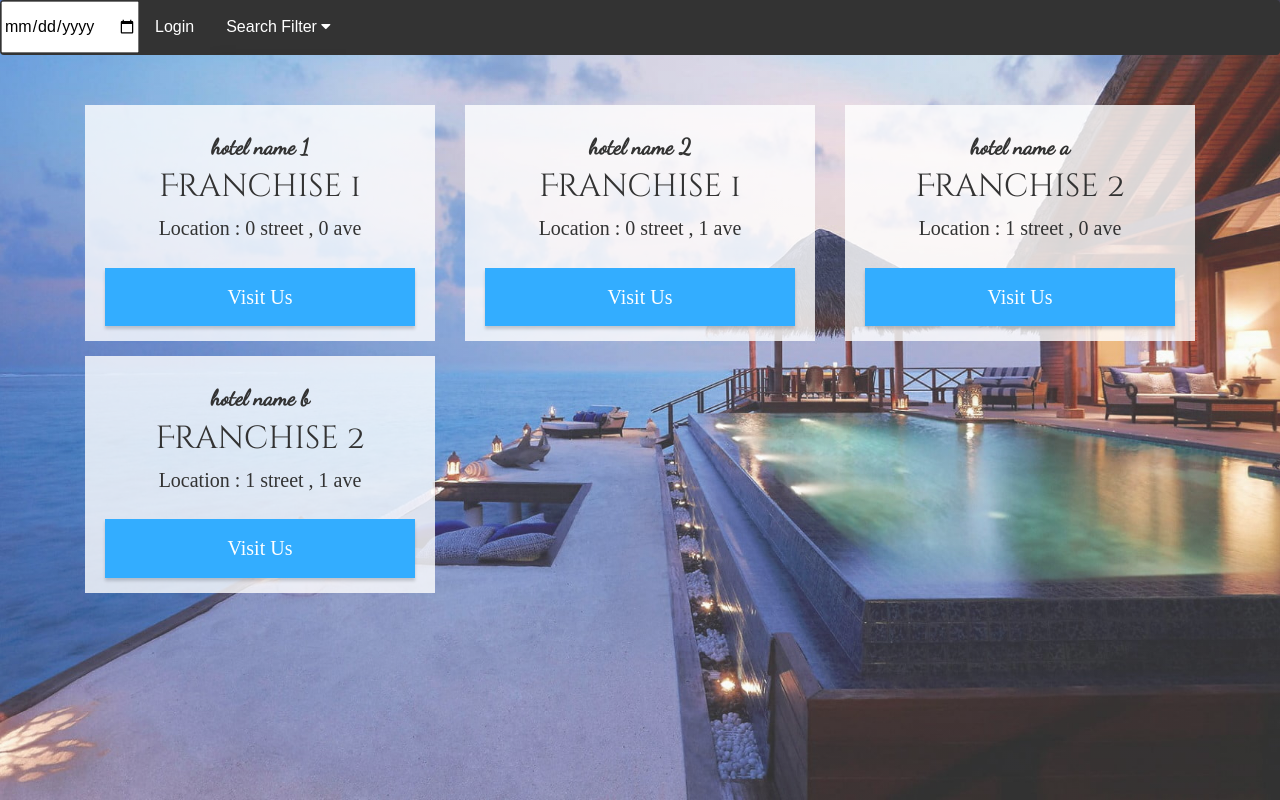
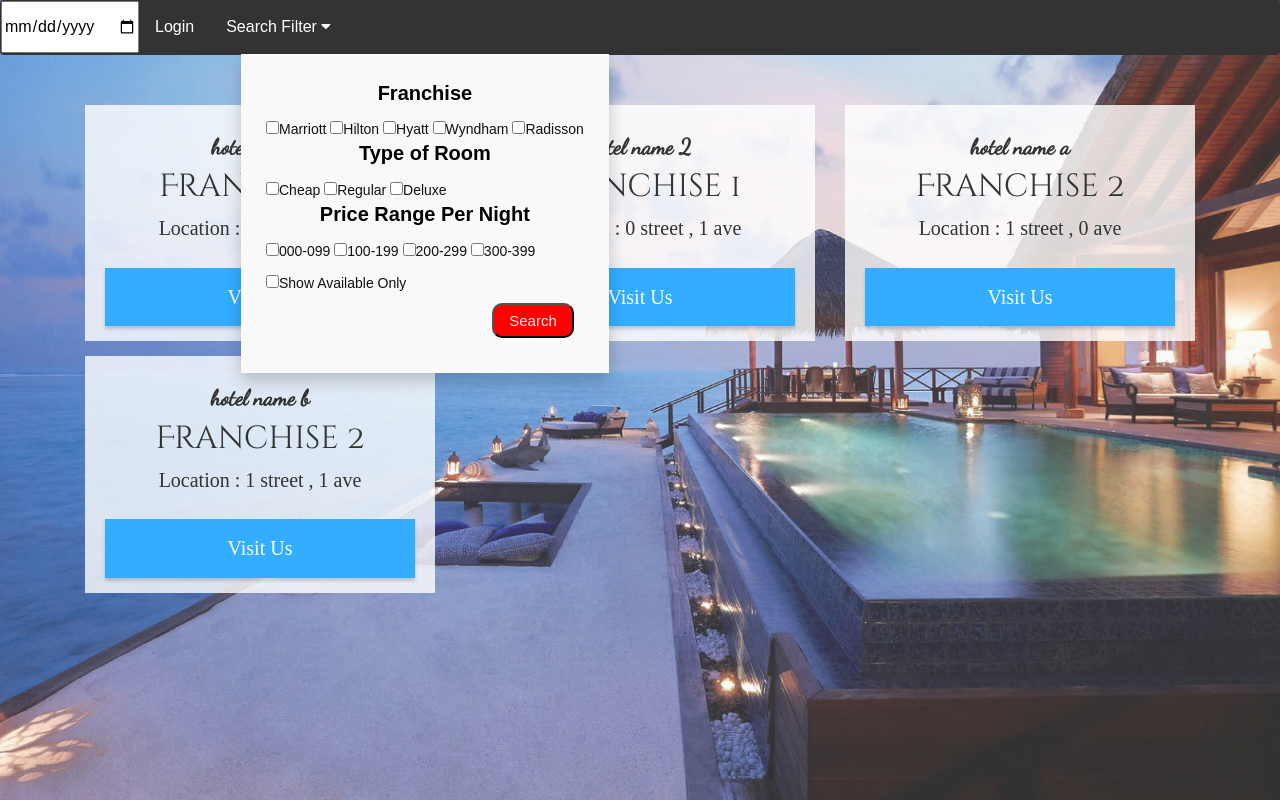
Before and after one commit to jackylau-nyc/qccs370p2, a PHP site: page / in a window 1280 px wide, after a click on "Search Filter". Run offline with PHP 8.4, Linux system fonts and the light colour scheme; some web fonts are replaced.

Commit message:
Edit navbar

```diff
--- a/public/css/navbarstyle.css
+++ b/public/css/navbarstyle.css
@@ -1,10 +1,4 @@
-body {
-  margin: 0;
-  padding: 0;
-}
-
 .navbar {
-  overflow: hidden;
   background-color: #333;
   font-family: Arial, Helvetica, sans-serif;
   text-decoration: none;
@@ -36,8 +30,7 @@ body {
 }
 
 .dropdown {
-  float: left;
-  overflow: hidden;
+  display: block;
 }
 
 .dropdown .dropbtn {
@@ -59,6 +52,7 @@ body {
 .dropdown-content {
   display: none;
   position: absolute;
+  left :240px;
   background-color: #f9f9f9;
   min-width: 160px;
   box-shadow: 0px 8px 16px 0px rgba(0,0,0,0.2);
@@ -83,7 +77,7 @@ body {
 }
 
 #searchFilter {
-  padding: 0px 25px;
+  padding: 25px 25px;
   color: #111;
   font-weight: 100;
 }
--- a/public/navbar.html
+++ b/public/navbar.html
@@ -8,13 +8,12 @@
 
 </head>
 <body>
-
   <div class="navbar">
     <a href="#home"><input id="currentDate" type="date" value="" onChange="setDate(this.value);"/></a>
     <button class="loginbtn" onclick="document.getElementById('login').style.display='block'">Login</button>
     <div class="dropdown">
 
-  <button class="dropbtn" onclick="searchFilter()">Search Filter
+    <button class="dropbtn" id ="b" onclick="searchFilter()">Search Filter
       <i class="fa fa-caret-down"></i>
     </button>
     <div class="dropdown-content" id="searchFilter">
@@ -40,7 +39,6 @@
     </div>
     </div>
 </div>
-
 <!-- Login Pop Up Modal -->
 <div id="login" class="w3-modal w3-animate-opacity">
   <div class="w3-modal-content" style="padding:16px;">
@@ -57,17 +55,13 @@
   </div>
 </div>
 
+<script>
 
-<script>
-/* When the user clicks on the button,
-toggle between hiding and showing the dropdown content */
     function searchFilter() {
       document.getElementById("searchFilter").classList.toggle("show");
     }
-
-// Close the dropdown if the user clicks outside of it
     window.onclick = function(e) {
-  if (!e.target.matches('.dropbtn')) {
+      if (!document.getElementById('searchFilter').contains(e)) {
       var myDropdown = document.getElementById("searchFilter");
         if (myDropdown.classList.contains('show')) {
           myDropdown.classList.remove('show');
```
Lines whose indentation alone changed are shown as unchanged.
